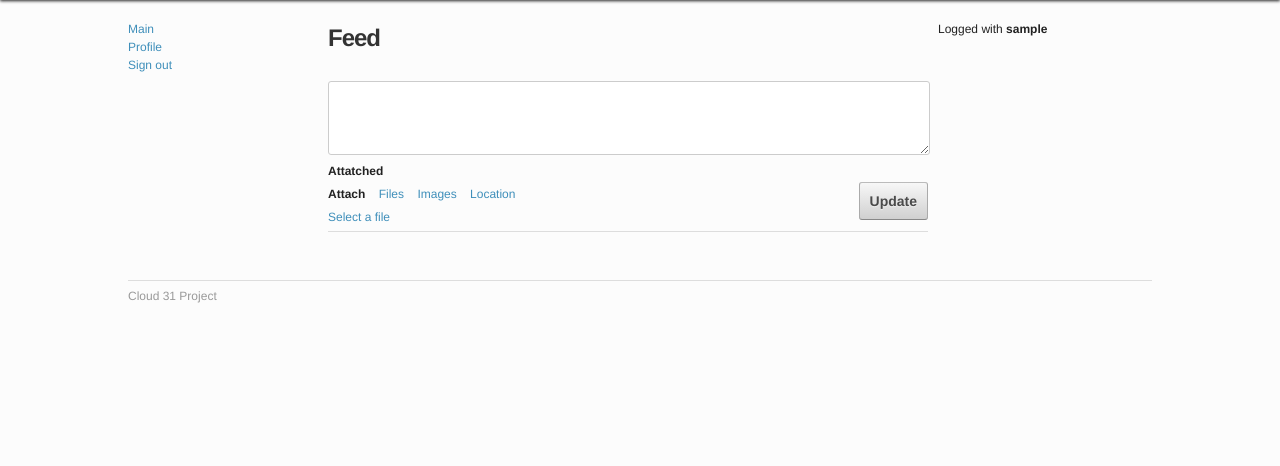
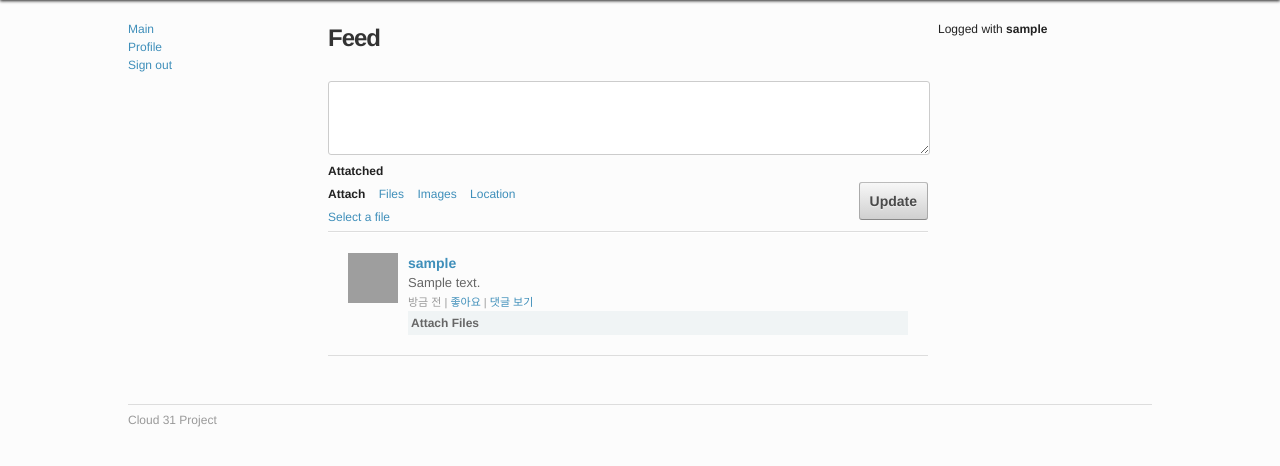
Before and after one commit to uj-on-kaist/CloudProject, a Django app: page /feed/ in a window 1280 px wide. Shown: the part 40-506 px from the top of the page. Run offline with Django 3.2, Linux system fonts and the light colour scheme; a user stored in the database is signed in; tables that the repository leaves empty hold one stand-in row (values such as "Sample post"); data that the repository does not hold is empty; parts of the project's set-up code (start-up, migrations or seed data) failed here and were passed over; grey boxes are pictures that could not be loaded.

Commit message:
Add List view of feed(type = 'me')

```diff
--- a/Cloud31/controller/feedcontroller.py
+++ b/Cloud31/controller/feedcontroller.py
@@ -26,6 +26,46 @@ def feed(request):
     return HttpResponse(t.render(context))
 
 
+def delete_feed(request, feed_id):
+    result=dict()
+    result['success']=True
+    result['message']='success'
+
+    try:
+        user = User.objects.get(username=request.user.username)
+        try:
+            message = Message.objects.get(author=user, id=feed_id)
+            message.is_deleted=True
+            message.save()
+        except:
+            result['success']=True
+            result['message']='Invalid action'
+    except:
+            result['success']=False
+            result['message']='Please sign in first'
+
+    return HttpResponse(json.dumps(result, indent=4))
+
+
+def load_feed(request, load_type):
+    if load_type == 'me':
+        return get_my_feed(request)
+
+
+def process_messages(messages):
+    feeds=list()
+    for message in messages:
+        feed = dict()
+        feed['id']=message.id
+        feed['author']=message.author.username
+        feed['contents']= message.contents
+        feed['attach_files']= message.attach_files
+        feed['location']= message.location
+        feed['reg_date']= str(message.reg_date)
+        feeds.append(feed)
+
+    return feeds
+
 def get_my_feed(request):
     result=dict()
     result['success']=True
@@ -33,6 +73,13 @@ def get_my_feed(request):
 
     try:
         user = User.objects.get(username=request.user.username)
+        try:
+            messages = Message.objects.filter(author=user,is_deleted=False).order_by('-reg_date')
+            result['feeds']=process_messages(messages)
+
+        except:
+            result['success']=True
+            result['message']='Do not have any message'
     except:
             result['success']=False
             result['message']='no such user'
--- a/Cloud31/controller/models.py
+++ b/Cloud31/controller/models.py
@@ -22,7 +22,7 @@ class Message(models.Model):
     reg_date = models.DateTimeField(auto_now_add=True)
     is_deleted = models.BooleanField(default=False)
     location = models.CharField(max_length=30,default='')
-
+    write_from = models.CharField(max_length=30,default='')
     # Comma Seperated
     attach_files = models.TextField(default='')
     related_users = models.TextField(default='')
--- a/Cloud31/static/css/style.css
+++ b/Cloud31/static/css/style.css
@@ -32,5 +32,13 @@ h3.message{
   font-weight: normal;
   letter-spacing: 0;
   color: #d0312b;
-  text-shadow: 1px 1px 20px #d0312b; }
+  text-shadow: 1px 1px 20px #d0312b;
 }
+
+
+.template{
+    display:none;
+}
+
+ul.nostyle, ul.nostyle li{list-style: none; padding:0px; margin:0px;}
+ul.nostyle li{display: inline; padding-right: 10px;}
--- a/Cloud31/static/js/feed.js
+++ b/Cloud31/static/js/feed.js
@@ -28,8 +28,11 @@ function upload_feed(){
 		  console.log(json);
 		  $("#update_btn").show();
           $("div.item.update div.loading").hide();
-
-          clear_feed_input();
+          if(json.success){
+            clear_feed_input();
+            var feed_type=$("#feed_list").attr('type');
+            load_feed(feed_type);
+          }
 		},
 		error : function(data){
 		  console.log(data);
@@ -49,3 +52,73 @@ function clear_feed_input(){
         $(this).remove();
     })
 }
+
+
+
+function load_feed(type){
+    $.ajax({
+		type : "GET",
+		url : "/feed/"+type,
+		dataType : "JSON",
+		success : function(json) {
+		  if(json.success)
+		      display_feeds(json.feeds, type);
+
+		},
+		error : function(data){
+		  console.log(data);
+		}
+	});
+}
+
+function display_feeds(feeds, type){
+    $("div.stream.feed_item").remove();
+    for(var i=0; i<feeds.length; i++){
+        var feed=feeds[i];
+
+        var feed_layout= $("div.stream.template").clone();
+        feed_layout.removeClass("template");
+        feed_layout.addClass("feed_item");
+        feed_layout.attr('id','feed_'+feed.id)
+        feed_layout.find('.user_link').attr('href','/user/'+feed.author);
+        feed_layout.find('.from a').text(feed.author);
+        feed_layout.find('.feed_content').html(feed.contents);
+        feed_layout.find('abbr').text(humane_date(feed.reg_date));
+        if(type == 'me'){
+            feed_layout.find('.stream_element_delete').show();
+            feed_layout.find('.stream_element_delete').attr('feed_id',feed.id);
+            feed_layout.find('.stream_element_delete').click(function(){
+                delete_feed($(this));
+            });
+        }
+
+        $("#feed_list").append(feed_layout);
+    }
+}
+
+
+function delete_feed(item){
+    var answer = confirm ("Really Delete?");
+    if (!answer)
+        return false;
+
+    var feed_id=item.attr('feed_id');
+
+    tokenValue = $("#csrf_token").text();
+    $.ajax({
+		type : "POST",
+		url : "/feed/delete/"+feed_id,
+		data : "&csrfmiddlewaretoken="+tokenValue,
+		dataType : "JSON",
+		success : function(json) {
+		  console.log(json);
+          if(json.success){
+            $("#feed_"+feed_id).remove();
+
+          }
+		},
+		error : function(data){
+		  console.log(data);
+		}
+	});
+}
--- /dev/null
+++ b/Cloud31/static/js/utils.js
@@ -0,0 +1,26 @@
+/** ******* 1. Pretty Date *************** */
+/*
+ * JavaScript Pretty Date Copyright (c) 2008 John Resig (jquery.com) Licensed
+ * under the MIT license.
+ */
+
+// Takes an ISO time and returns a string representing how
+// long ago the date represents.
+function humane_date(time){
+	var date = new Date((time || "").replace(/-/g,"/").replace(/[TZ]/g," ")),
+		diff = (((new Date()).getTime() - date.getTime()) / 1000),
+		day_diff = Math.floor(diff / 86400);
+
+	if ( isNaN(day_diff) || day_diff < 0 || day_diff >= 31 )
+		return;
+
+	return day_diff == 0 && (
+			diff < 60 && "just now" ||
+			diff < 120 && "1 minute ago" ||
+			diff < 3600 && Math.floor( diff / 60 ) + " minutes ago" ||
+			diff < 7200 && "1 hour ago" ||
+			diff < 86400 && Math.floor( diff / 3600 ) + " hours ago") ||
+		day_diff == 1 && "Yesterday" ||
+		day_diff < 7 && day_diff + " days ago" ||
+		day_diff < 31 && Math.ceil( day_diff / 7 ) + " weeks ago";
+}
--- a/Cloud31/template/meta_open.html
+++ b/Cloud31/template/meta_open.html
@@ -7,10 +7,11 @@
 <link rel="stylesheet" href="{{ STATIC_URL }}css/application.css?{{ csrf_token }}" type="text/css" />
 <link rel="stylesheet" href="{{ STATIC_URL }}css/ui.css?{{ csrf_token }}" type="text/css" />
 
-<link rel="stylesheet" href="{{ STATIC_URL }}css/style.css" type="text/css" />
+<link rel="stylesheet" href="{{ STATIC_URL }}css/style.css?{{ csrf_token }}" type="text/css" />
 
 
-<script src="{{ STATIC_URL }}js/jquery-1.6.1.min.js" type="text/javascript"></script>
+<script src="{{ STATIC_URL }}js/jquery-1.6.1.min.js?{{ csrf_token }}" type="text/javascript"></script>
+<script src="{{ STATIC_URL }}js/utils.js?{{ csrf_token }}" type="text/javascript"></script>
 
 </head>
 <body class="" screen_capture_injected="true">
--- a/Cloud31/template/ui/feed_list.html
+++ b/Cloud31/template/ui/feed_list.html
@@ -1,3 +1,74 @@
-{% for feed in feeds %}
-123
-{% endfor %}
+<script type="text/javascript">
+$(document).ready(function(){
+    load_feed('me');
+});
+</script>
+
+
+<div id="feed_list" type="me">
+
+<div class="stream template" data-guids="3,4" id="main_stream"><div class="stream_element" data-guid="1">
+  <div class="right controls">
+    <a href="#" class="delete stream_element_delete" title="지우기" style="display:none;"><img alt="Deletelabel" src="/static/image/deletelabel.png?1307079878"></a>
+  </div>
+  <div class="sm_body">
+    <a href="/user/" class="user_link">
+      <img class="avatar" data-person_id="2" src="/media/default.png">
+    </a>
+    <div class="content">
+      <div class="from">
+        <a href="/user/" class="user_link">
+          user_name
+        </a>
+        <time class="time timeago" datetime="2011-06-08 13:01:46 UTC" integer="1307538106"></time>
+      </div>
+      <p class="feed_content">
+        feed_content
+      </p>
+      <div class="info">
+<!--
+        <span class="aspect_badges">
+          <span class="aspect_badge single"><a href="/aspects?a_ids[]=3" class=" hard_aspect_link" data-guid="3" params="created_ata_ids[]3">가족</a></span><span class="aspect_badge single"><a href="#" class="hard_aspect_link" data-guid="4">직장</a></span>
+        </span>
+-->
+        <span class="timeago">
+          <abbr class="timeago" title="2011-06-08 13:01:46 UTC">방금 전</abbr>
+        </span>
+        <span class="via">
+        </span>
+        |
+        <span class="like_action">
+          <a href="/likes?positive=true&amp;post_id=1" class="like" data-method="post" data-remote="true" rel="nofollow">좋아요</a>
+        </span>
+        |
+        <a href="#" class="focus_comment_textarea">댓글 보기</a>
+      </div>
+      <div class="attach_files" style="background-color:#F0F4F5; font-size:12px; padding:3px;">
+
+      <ul class="nostyle"><b>Attach Files</b><li></li></ul>
+      </div>
+      <div class="likes">
+      </div>
+      <ul class="comments hidden" id="1">
+
+        <li class="comment show">
+          <form accept-charset="UTF-8" action="/comments" class="new_comment" data-remote="true" id="new_comment_on_1" method="post"><div style="margin:0;padding:0;display:inline"><input name="utf8" type="hidden" value="✓"><input name="authenticity_token" type="hidden" value="RG6kZeXhJ7yIIPrQxqO4xsAb8VE4MjnoYjT6HTCAGAw="></div>
+            <img alt="test12@localhost" class="avatar" data-person_id="2" src="/media/default.png" title="test12@localhost">
+            <p>
+              <label for="comment_text_on_1">댓글 달기</label>
+              <textarea class="comment_box" id="comment_text_on_1" name="text" rows="2"></textarea>
+            </p>
+            <input id="post_id_on_1" name="post_id" type="hidden" value="1">
+            <div class="submit_button">
+              <input class="comment_submit button" data-disable-with="댓글 다는 중···" id="comment_submit_1" name="commit" type="submit" value="댓글 달기">
+            </div>
+          </form>
+        </li>
+      </ul>
+    </div>
+  </div>
+</div>
+</div>
+
+
+</div>
--- a/Cloud31/urls.py
+++ b/Cloud31/urls.py
@@ -21,7 +21,8 @@ urlpatterns = patterns('',
 
     url(r'^feed/$','controller.feedcontroller.feed'),
     url(r'^feed/update/$','controller.feedcontroller.update_feed'),
-
+    url(r'^feed/delete/(?P<feed_id>\w+)$','controller.feedcontroller.delete_feed'),
+    url(r'^feed/(?P<load_type>\w+)/$','controller.feedcontroller.load_feed'),
 
     url(r'^media/(?P<path>.*)$', 'django.views.static.serve', {'document_root': settings.MEDIA_ROOT}),
     url(r'^static/(?P<path>.*)$', 'django.views.static.serve', {'document_root': settings.STATIC_ROOT}),
```
Also changed, not shown: Cloud31/static/image/deletelabel.png (added).
